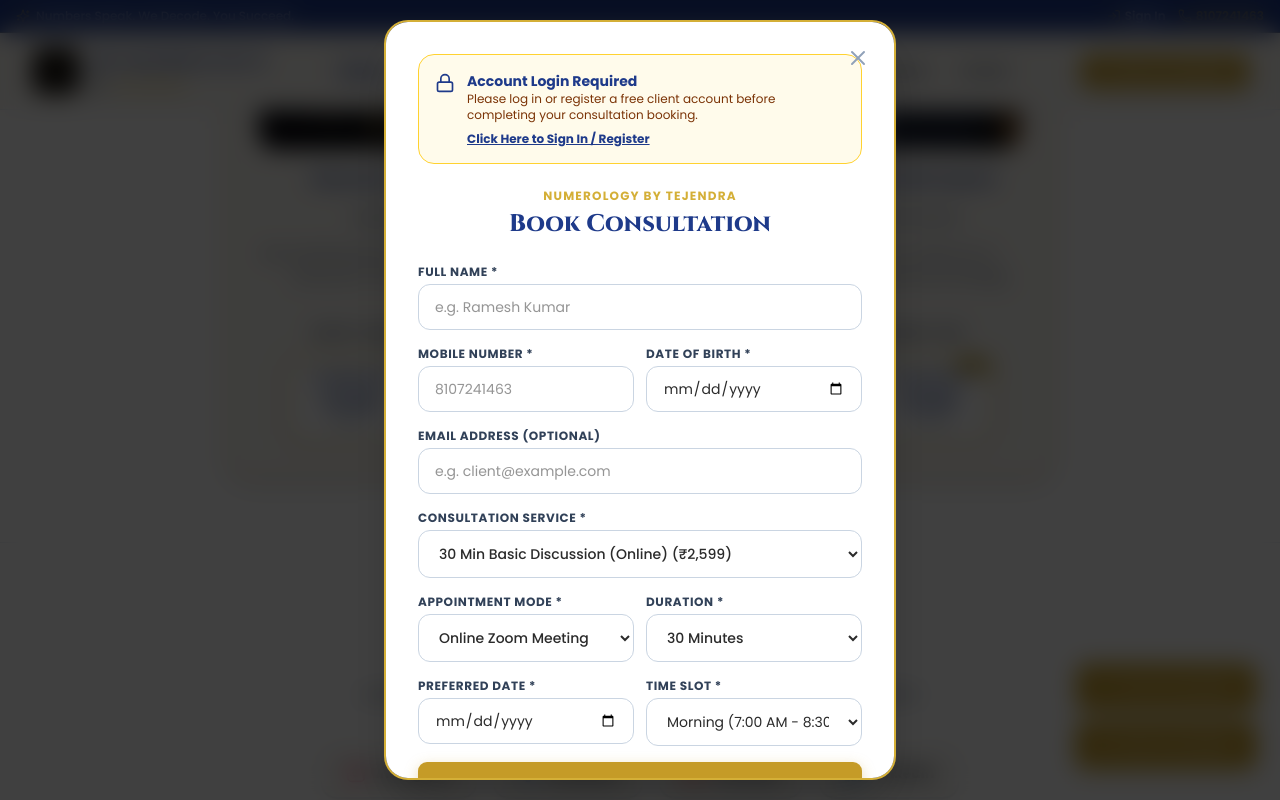
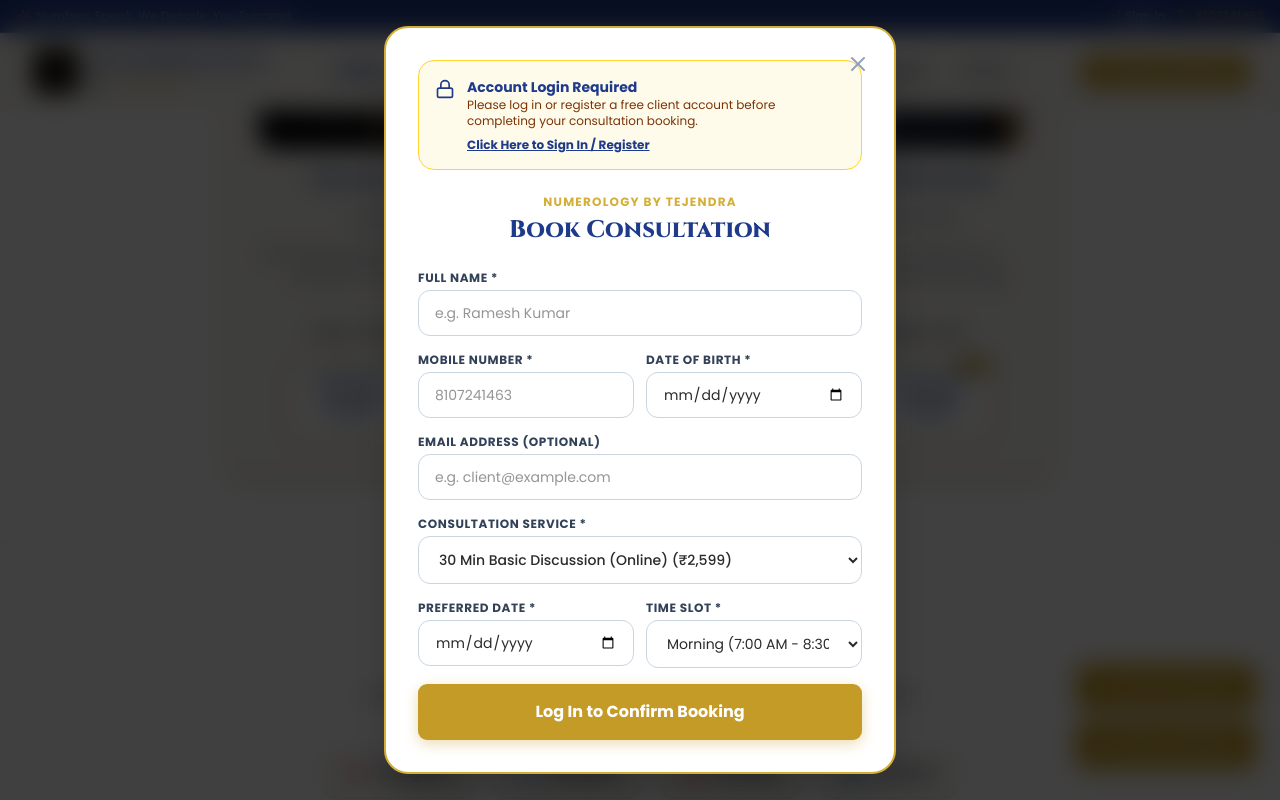
Before and after one commit to SumitBehera720/numerology, a React (Vite) app: page / in a window 1280 px wide. Both pictures are taken after a click on the button "Book 30 Minutes Online Session". Shown: the part 6244-7044 px from the top of the page. Built offline with nearby package versions, Linux system fonts and the light colour scheme.

Commit message:
fix: remove appointment mode and duration fields from modal booking form and WhatsApp template

```diff
--- a/src/components/ConsultationModal.jsx
+++ b/src/components/ConsultationModal.jsx
@@ -112,8 +112,6 @@ export default function ConsultationModal({ isOpen, onClose, currentUser, onRequ
 *Email*: ${formData.email || 'Not specified'}
 *Date of Birth*: ${formData.dob || 'Not specified'}
 *Service Focus*: ${formData.service}
-*Meeting Mode*: ${formData.mode}
-*Duration*: ${formData.duration}
 *Preferred Date*: ${formData.date}
 *Time Slot*: ${formData.timeSlot}
 *Advance Booking Fee*: ${advanceDeposit}
@@ -259,35 +257,6 @@ ${qrLink}
                 </select>
               </div>
 
-              <div className="grid grid-cols-1 sm:grid-cols-2 gap-3">
-                <div>
-                  <label className="block text-xs font-bold uppercase tracking-wider text-slate-700 mb-1">
-                    Appointment Mode *
-                  </label>
-                  <select
-                    value={formData.mode}
-                    onChange={(e) => setFormData({ ...formData, mode: e.target.value })}
-                    className="w-full max-w-full px-4 py-3 rounded-xl border border-slate-300 text-sm font-medium focus:outline-none focus:border-[#D4AF37]"
-                  >
-                    <option value="Online Zoom Meeting">Online Zoom Meeting</option>
-                    <option value="Face to Face Office Meeting">Face to Face Office Meeting</option>
-                  </select>
-                </div>
-
-                <div>
-                  <label className="block text-xs font-bold uppercase tracking-wider text-slate-700 mb-1">
-                    Duration *
-                  </label>
-                  <select
-                    value={formData.duration}
-                    onChange={(e) => setFormData({ ...formData, duration: e.target.value })}
-                    className="w-full max-w-full px-4 py-3 rounded-xl border border-slate-300 text-sm font-medium focus:outline-none focus:border-[#D4AF37]"
-                  >
-                    <option value="30 Minutes">30 Minutes</option>
-                    <option value="60 Minutes">60 Minutes</option>
-                  </select>
-                </div>
-              </div>
 
               <div className="grid grid-cols-1 sm:grid-cols-2 gap-3">
                 <div>
```
